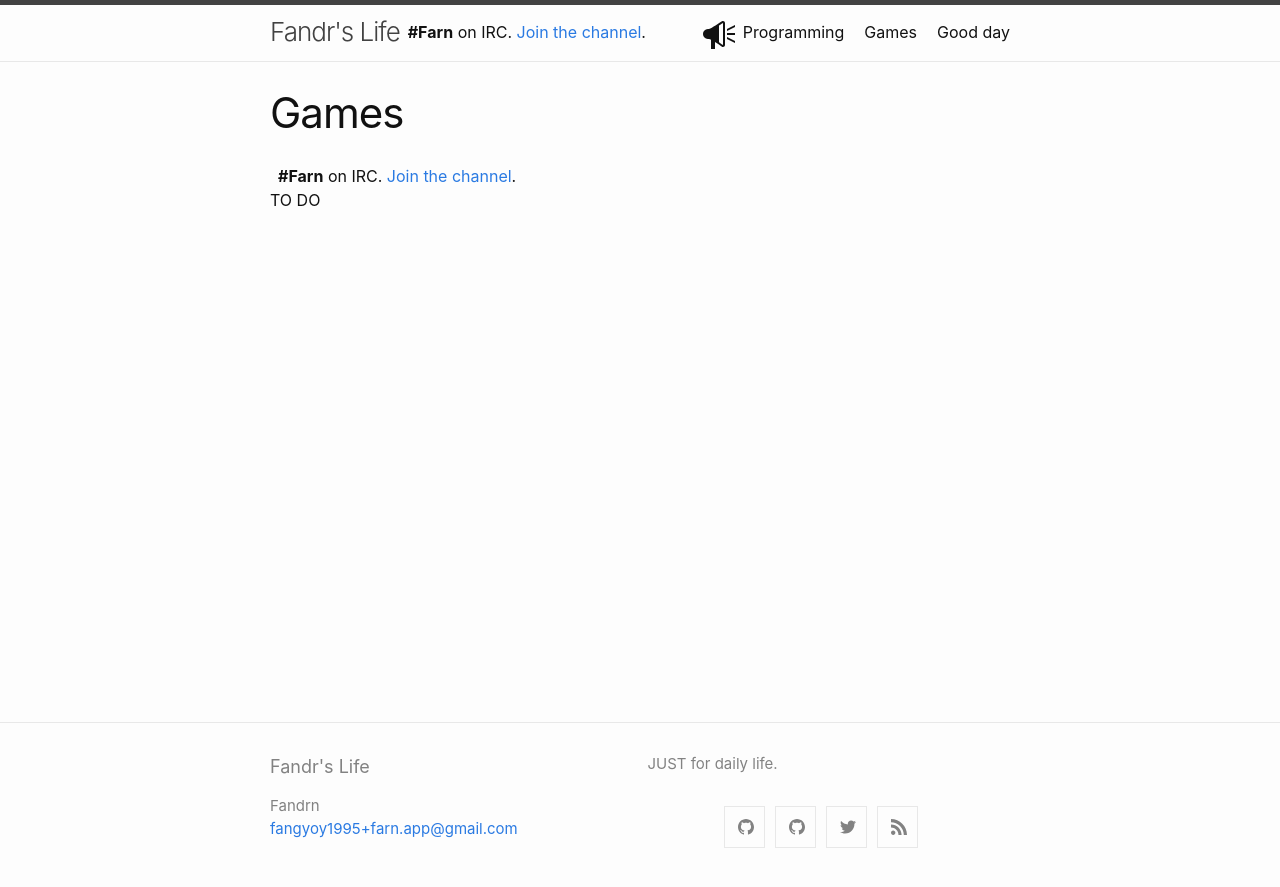
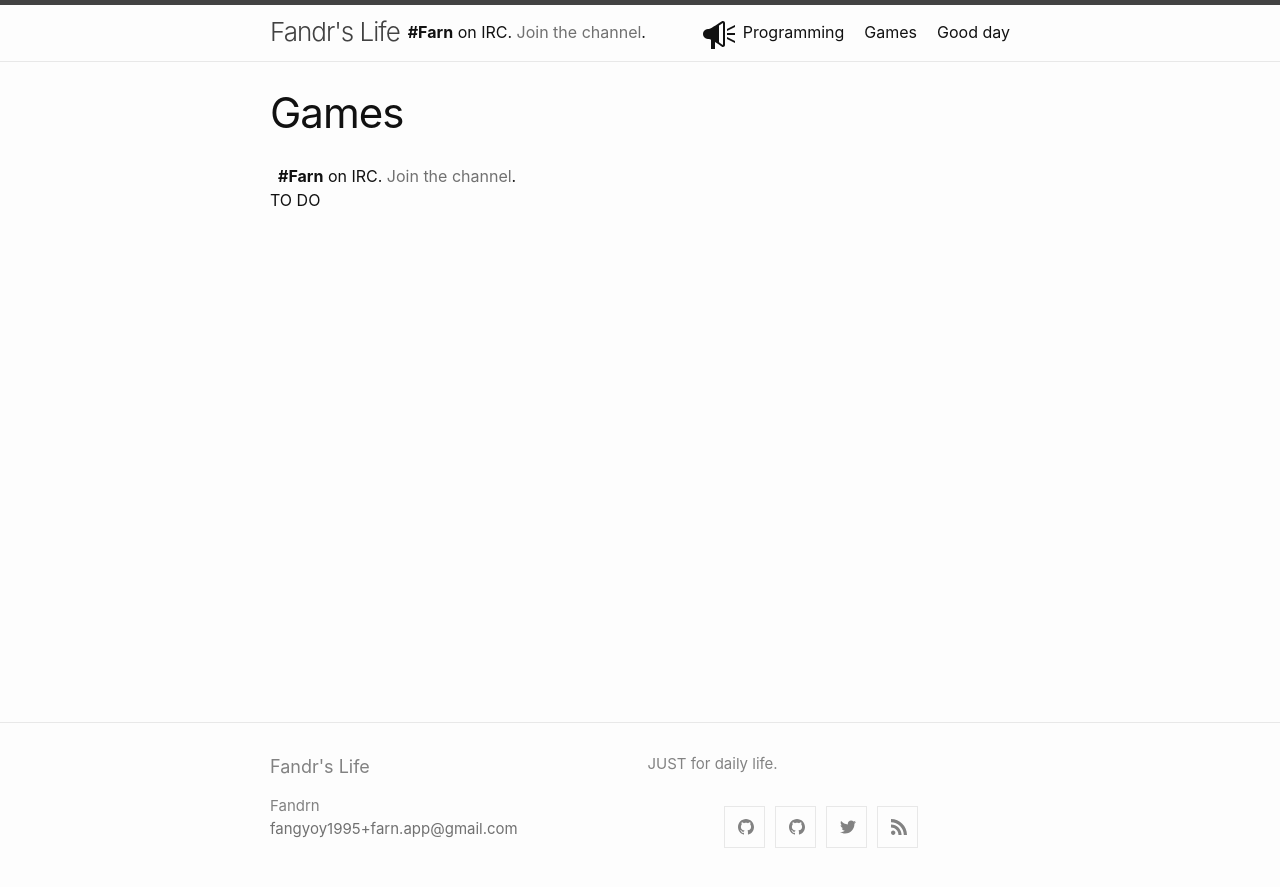
Before and after one commit to fandrn/fandrn.github.io, a Jekyll site: the page built from article/second.md, in a window 1280 px wide. Shown: the top 887 px of the page. Built offline with Jekyll 4.4.1, drawn with Linux system fonts in a browser that asks for light colours; our own code applies the rules of GitHub Pages for plain Markdown files.

Commit message:
silent tribute

```diff
--- a/_sass/minima/_base.scss
+++ b/_sass/minima/_base.scss
@@ -27,6 +27,7 @@ body {
   display: flex;
   min-height: 100vh;
   flex-direction: column;
+  filter: grayscale(100%);
 }
 
 
```
